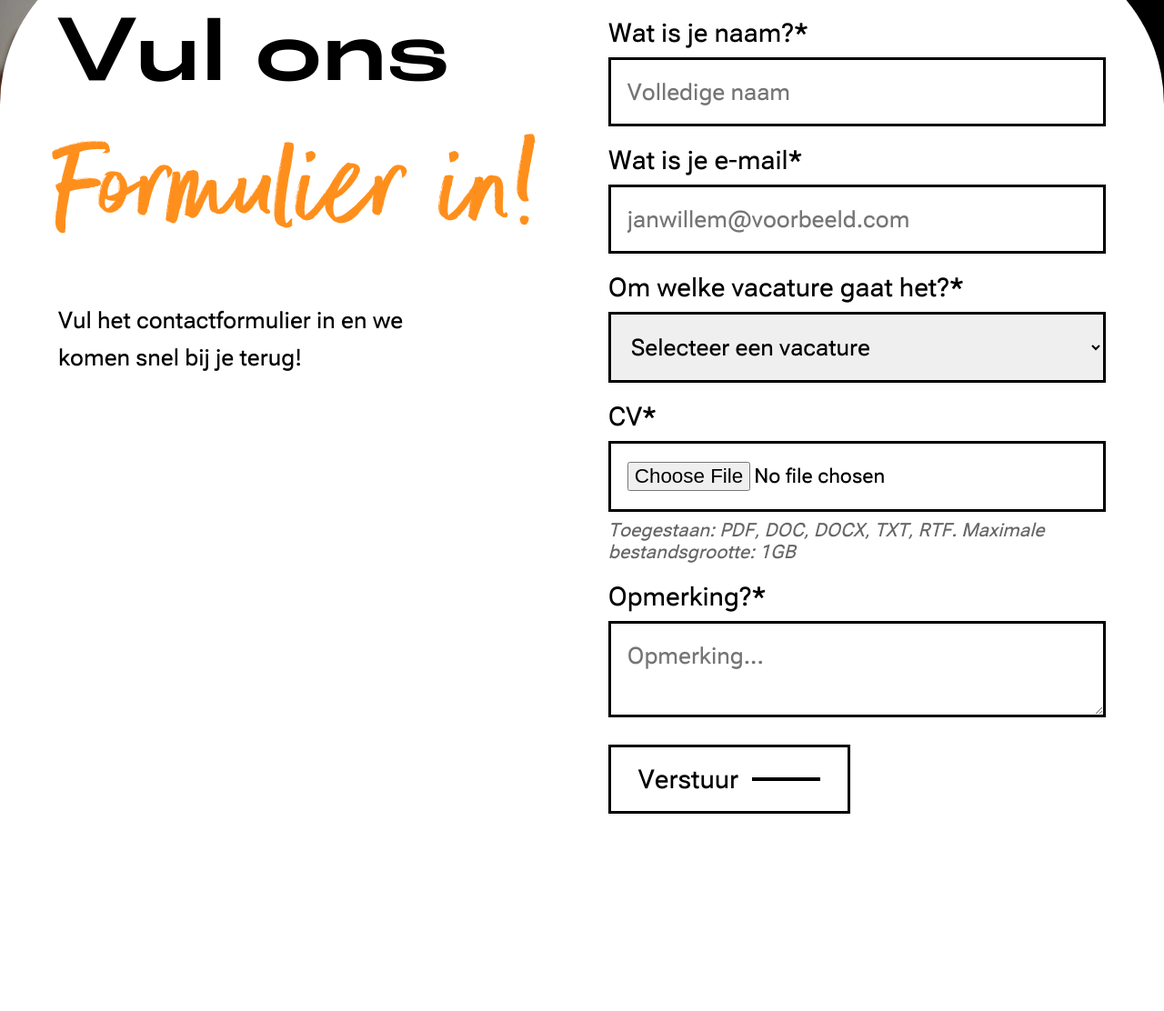
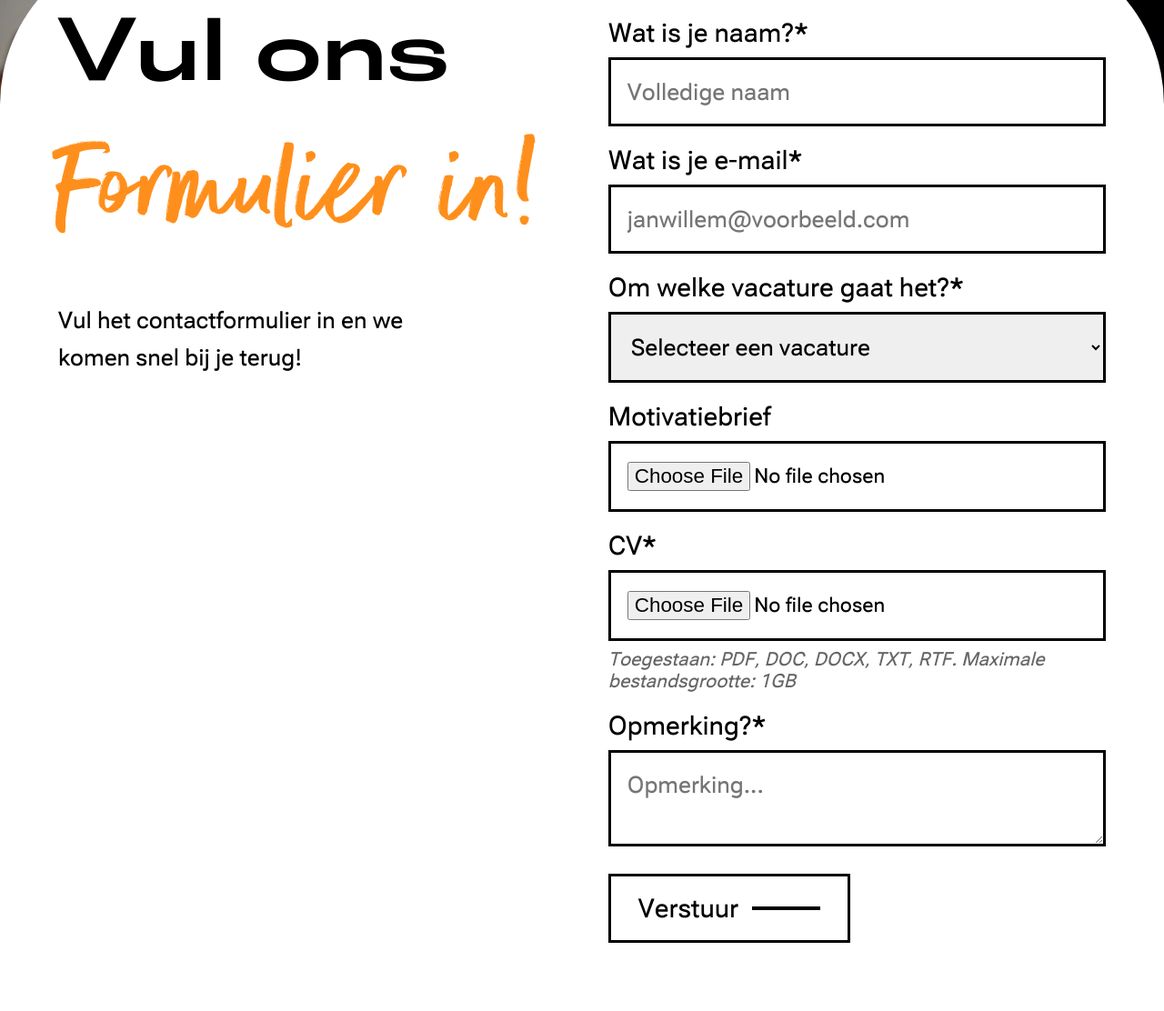
Before and after one commit to MoonyDewDrops/vacatures, a PHP site: page /vacatures/contact.php in a window 1280 px wide. Shown: the part 945-2057 px from the top of the page at 91% size. Run offline with PHP 8.4, Linux system fonts and the light colour scheme; data comes from the database, SQL or seed files in the repository.

Commit message:
motivatiebrief + edits

```diff
--- a/contact.php
+++ b/contact.php
@@ -97,6 +97,8 @@
                         }
                         ?>
                     </select>
+                    <label class="input-label" for="file">Motivatiebrief</label>
+                    <input id="form-file-inp" name="file" type="file" required>
                     <label class="input-label" for="file">CV*</label>
                     <input id="form-file-inp" name="file" type="file" required>
                     <p class="file-size-note">Toegestaan: PDF, DOC, DOCX, TXT, RTF. Maximale bestandsgrootte: 1GB</p>
```
